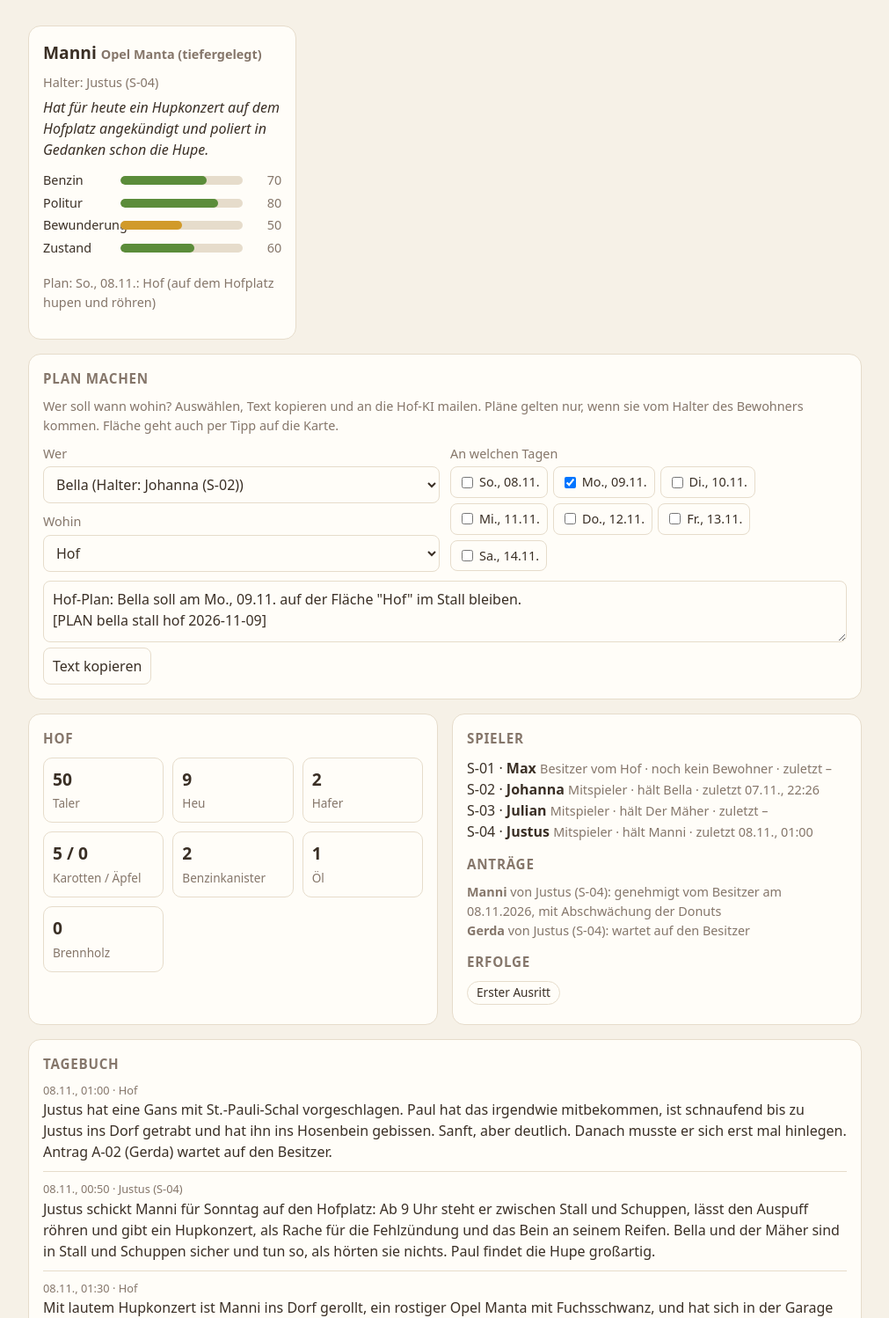
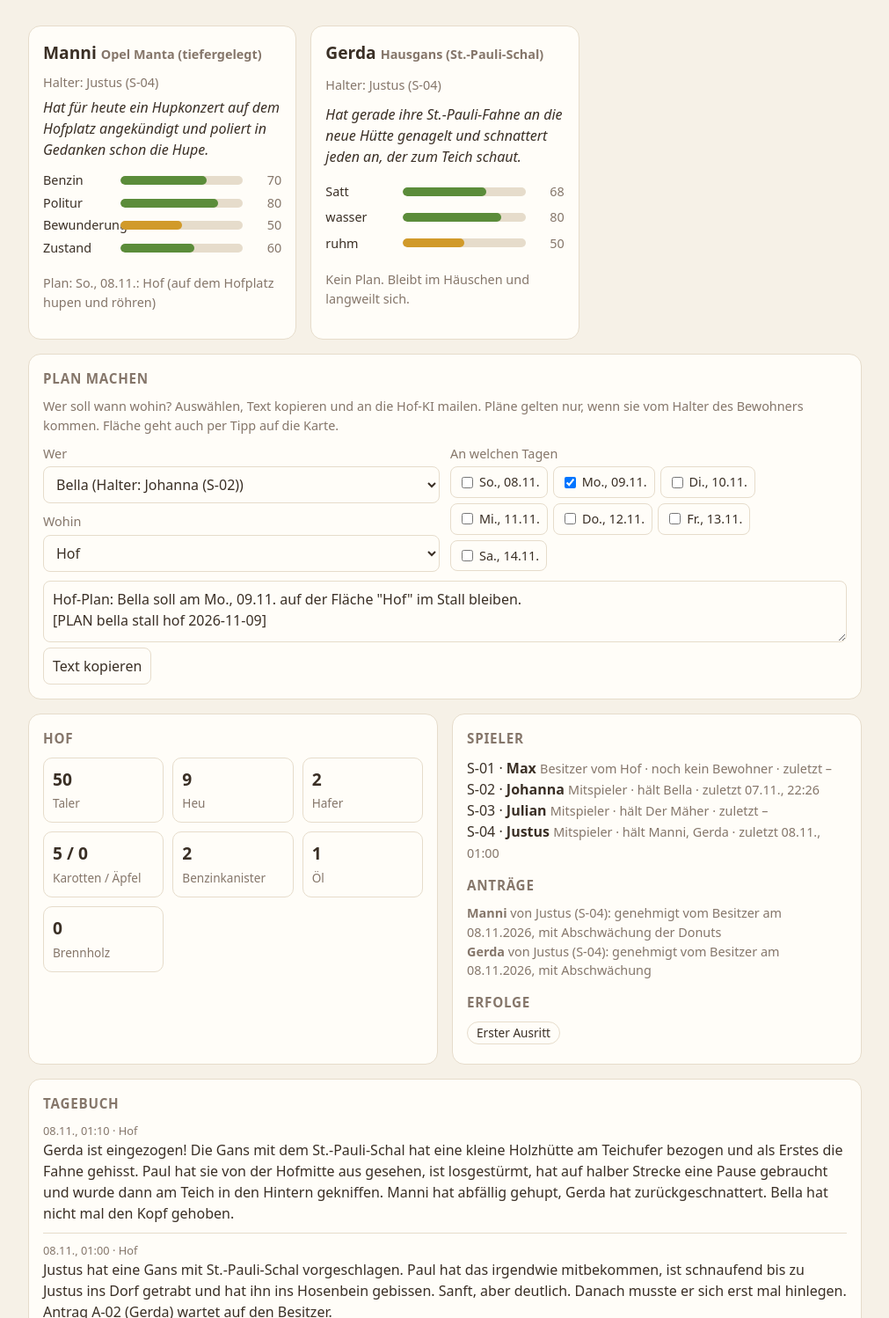
Before and after one commit to Pufferspeicher21/seiten, a plain HTML site: page hof/index.html in a window 1280 px wide. Shown: the part 1302-2800 px from the top of the page at 88% size, without its empty margins (134-1145 px from the left). Drawn offline with Linux system fonts and the light colour scheme.

Commit message:
Hof: Gerda eingezogen (A-02), Hütte am Teich

```diff
--- a/hof/index.html
+++ b/hof/index.html
@@ -132,7 +132,7 @@ const NAMEN = { satt: 'Satt', laune: 'Laune', fitness: 'Fitness', pflege: 'Pfleg
   benzin: 'Benzin', oel: 'Öl', messer: 'Messer', zustand: 'Zustand', politur: 'Politur', bewunderung: 'Bewunderung', energie: 'Energie' };
 const AKTION = { tier: { weide: 'weiden', wiese: 'weiden', obstwiese: 'weiden', hof: 'stall' },
   geraet: { weide: 'maehen', wiese: 'maehen', obstwiese: 'maehen', hof: 'schuppen', wald: 'holz' } };
-const AKTION_TEXT = { donuts: 'Donuts drehen', garage: 'in der Garage bleiben', hupen: 'auf dem Hofplatz hupen und röhren', angeben: 'durchs Dorf fahren und angeben', weiden: 'weiden', maehen: 'mähen', stall: 'im Stall bleiben', schuppen: 'im Schuppen bleiben', holz: 'Holz machen' };
+const AKTION_TEXT = { donuts: 'Donuts drehen', garage: 'in der Garage bleiben', hupen: 'auf dem Hofplatz hupen und röhren', angeben: 'durchs Dorf fahren und angeben', weiden: 'weiden', maehen: 'mähen', stall: 'im Stall bleiben', huette: 'in der Hütte bleiben', schwimmen: 'schwimmen und schnattern', schuppen: 'im Schuppen bleiben', holz: 'Holz machen' };
 const FARBE = { tier: '#c06a3a', geraet: '#5b63b5', frei: '#0a4ea2' };
 const farbeVon = b => b.frei ? FARBE.frei : FARBE[b.typ];
 const esc = s => String(s ?? '').replace(/[&<>"]/g, c => ({ '&': '&amp;', '<': '&lt;', '>': '&gt;', '"': '&quot;' }[c]));
@@ -264,22 +264,22 @@ function autoZustand(b, t) {
 
 // ---------- Tiere ----------
 function tierZustand(b, t, gefahr, gefahrBei) {
-  const { tag, min } = berlin(t), stall = K.punkte.stall;
+  const { tag, min } = berlin(t), stall = b.zuhause_punkt || K.punkte.stall, heim = b.zuhause_punkt ? 'Hütte' : 'Stall';
   const wackel = (p, s = 2) => { const q = t.getTime() / 1000; return [p[0] + Math.sin(q / 3 + hash(b.id) % 7) * s, p[1] + Math.cos(q / 4) * s]; };
   if (b.ausgebuext) return { pos: wackel(K.punkte.dorf, 4), text: 'ist ausgebüxt und steht beim Nachbarn im Dorf', bubble: '?' };
   const o = tagesOrt(b, tag);
-  if (!o.f || o.aktion === 'stall') return { pos: wackel(stall, 1), text: 'steht im Stall und wartet auf einen Befehl von ' + (spielerName(b.halter).split(' (')[0] || 'ihrem Halter') + ' (langweilt sich)' };
-  if (min < 420 || min >= 1170) return { pos: wackel(stall, 1), text: 'schläft im Stall' };
+  if (!o.f || o.aktion === 'stall' || o.aktion === 'huette') return { pos: wackel(stall, 1), text: (b.zuhause_punkt ? 'sitzt in ihrer Hütte' : 'steht im Stall') + ' und wartet auf einen Befehl von ' + (spielerName(b.halter).split(' (')[0] || 'ihrem Halter') + ' (langweilt sich)' };
+  if (min < 420 || min >= 1170) return { pos: wackel(stall, 1), text: 'schläft im ' + (b.zuhause_punkt ? 'Häuschen' : 'Stall') };
   const fl = flecken(o.f, tag), slot = 15, k = Math.floor((min - 440) / slot);
   const wp = i => { if (i < 0) return stall; const g = gefahrBei && gefahrBei(440 + i * slot); return zufallsPunkt(o.f, rng(b.id + tag + 'wp' + i), fl, g ? p => dist(p, g) < 170 ? -10 : 0 : null); };
   let pos, text;
   if (min < 440) { pos = lerp(stall, wp(0), ease((min - 420) / 20)); text = 'geht raus zur Fläche „' + o.f.name + '“'; }
-  else if (min >= 1150) { pos = lerp(wp(Math.floor((1150 - 440) / slot)), stall, ease((min - 1150) / 20)); text = 'geht zurück in den Stall'; }
+  else if (min >= 1150) { pos = lerp(wp(Math.floor((1150 - 440) / slot)), stall, ease((min - 1150) / 20)); text = 'geht zurück ' + (b.zuhause_punkt ? 'in ihre Hütte' : 'in den Stall'); }
   else {
     const inSlot = (min - 440) - k * slot, a = wp(k - 1 < 0 ? 0 : k - 1), z = wp(k);
     pos = inSlot < 4 && k > 0 ? lerp(a, z, ease(inSlot / 4)) : wackel(z, 1.5);
     const g = (S.flaechen[o.f.id] || {}).gras ?? 50;
-    text = (inSlot < 4 && k > 0 ? 'sucht sich eine neue Stelle, Fläche ' : 'grast, Fläche ') + '„' + o.f.name + '“' + (g < 30 ? ' (Gras viel zu kurz, sie meckert)' : '');
+    text = o.f.art === 'teich' ? (inSlot < 4 && k > 0 ? 'paddelt quer über den Teich' : 'schwimmt auf dem Teich und schnattert') : (inSlot < 4 && k > 0 ? 'sucht sich eine neue Stelle, Fläche ' : 'grast, Fläche ') + '„' + o.f.name + '“' + (g < 30 ? ' (Gras viel zu kurz, sie meckert)' : '');
   }
   let bubble = null;
   if (gefahr && dist(pos, gefahr) < 90 && o.f && o.f.punkte) {
@@ -494,7 +494,7 @@ function zeigeBewohner() {
       <p class="stimmung">${b.ausgebuext ? '<span class="warn">Ausgebüxt! Muss abgeholt werden.</span>' : esc(b.stimmung)}</p>
       ${bars}
       ${niedrig.length ? `<p class="warn">Braucht dringend: ${niedrig.join(', ')}</p>` : ''}
-      <p class="sub">${b.frei ? 'Hört auf niemanden. Macht, was er will. Gerade: ' + esc((zustand[b.id] || {}).text || '') : plan.length ? 'Plan: ' + plan.join(' · ') : 'Kein Plan. ' + (b.typ === 'tier' ? 'Bleibt im Stall und langweilt sich.' : 'Bleibt im Schuppen.')}</p>
+      <p class="sub">${b.frei ? 'Hört auf niemanden. Macht, was er will. Gerade: ' + esc((zustand[b.id] || {}).text || '') : plan.length ? 'Plan: ' + plan.join(' · ') : 'Kein Plan. ' + (b.typ === 'tier' ? 'Bleibt im ' + (b.zuhause_punkt ? 'Häuschen' : 'Stall') + ' und langweilt sich.' : 'Bleibt im Schuppen.')}</p>
     </section>`;
   }).join('');
 }
--- a/hof/karte.json
+++ b/hof/karte.json
@@ -436,6 +436,10 @@
   "garage_justus": [
    958,
    966
+  ],
+  "huette_gerda": [
+   1095,
+   552
   ]
  },
  "fluss": {
@@ -886,6 +890,16 @@
     28
    ],
    "spieler": "S-04"
+  },
+  {
+   "name": "Hütte Gerda",
+   "art": "huette",
+   "rect": [
+    1084,
+    532,
+    22,
+    16
+   ]
   }
  ]
 }
--- a/hof/spielstand.json
+++ b/hof/spielstand.json
@@ -169,6 +169,34 @@
         "hof": "hupen",
         "dorf": "angeben"
       }
+    },
+    {
+      "id": "gerda",
+      "name": "Gerda",
+      "typ": "tier",
+      "art": "Hausgans (St.-Pauli-Schal)",
+      "halter": "S-04",
+      "beschreibung": "Weiße Hausgans mit braun-weißem St.-Pauli-Schal. Laut, gierig und überzeugt, dass ihr der Teich gehört. Hält sich für eine knallharte Geschäftsfrau und Paul mit seinem HSV-Lätzchen für ihren Todfeind.",
+      "werte": {
+        "satt": 70,
+        "wasser": 80,
+        "ruhm": 50
+      },
+      "stimmung": "Hat gerade ihre St.-Pauli-Fahne an die neue Hütte genagelt und schnattert jeden an, der zum Teich schaut.",
+      "ort": "teich",
+      "zuhause": "Hütte am Teich",
+      "zuhause_punkt": [
+        1095,
+        552
+      ],
+      "plan": [],
+      "aktionen": {
+        "teich": "schwimmen",
+        "weide": "weiden",
+        "wiese": "weiden",
+        "obstwiese": "weiden",
+        "hof": "huette"
+      }
     }
   ],
   "letzte_pflege": {
@@ -178,6 +206,11 @@
     "S-04": "2026-11-08T01:00:00+01:00"
   },
   "tagebuch": [
+    {
+      "zeit": "2026-11-08T01:10:00+01:00",
+      "wer": "Hof",
+      "text": "Gerda ist eingezogen! Die Gans mit dem St.-Pauli-Schal hat eine kleine Holzhütte am Teichufer bezogen und als Erstes die Fahne gehisst. Paul hat sie von der Hofmitte aus gesehen, ist losgestürmt, hat auf halber Strecke eine Pause gebraucht und wurde dann am Teich in den Hintern gekniffen. Manni hat abfällig gehupt, Gerda hat zurückgeschnattert. Bella hat nicht mal den Kopf gehoben."
+    },
     {
       "zeit": "2026-11-08T01:00:00+01:00",
       "wer": "Hof",
@@ -238,7 +271,7 @@
       "von": "S-04",
       "idee": "Hausgans mit St.-Pauli-Schal",
       "name": "Gerda",
-      "status": "wartet auf den Besitzer",
+      "status": "genehmigt vom Besitzer am 08.11.2026, mit Abschwächung",
       "datum": "2026-11-08",
       "entwurf": {
         "art": "Hausgans (weiß, braun-weißer St.-Pauli-Schal)",
```
Also changed, not shown: 1 other file.
